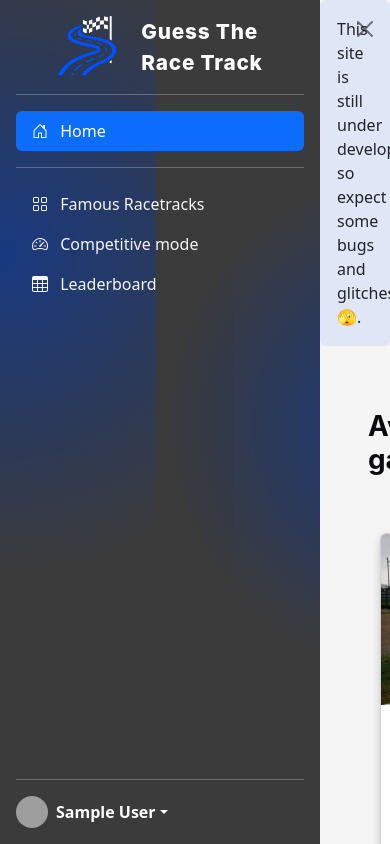
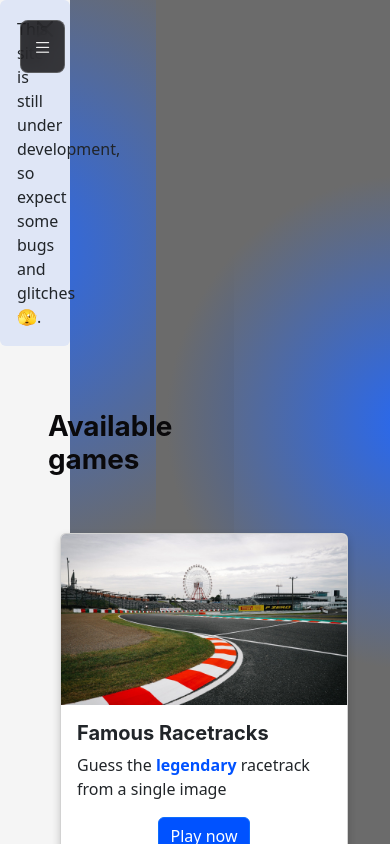
Before and after one commit to WilliamHoltsdalen/guesstheracetrack, a Django app: page /games/ in a window 390 px wide. Run offline with Django 4.2, Linux system fonts and the light colour scheme; the visitor is signed in with stand-in values (Sample User, id 1); parts of the project's set-up code (start-up, migrations or seed data) failed here and were passed over; some libraries are stand-ins or nearby versions; grey boxes are pictures that could not be loaded.

Commit message:
feat(template): Make offcanvas sidebar for small devies

```diff
--- a/guesstheracetrack/static/css/sidebars.css
+++ b/guesstheracetrack/static/css/sidebars.css
@@ -98,3 +98,104 @@ main {
 .sign-in-link:hover {
   color: var(--blue);
 }
+
+/* Burger menu button styles */
+.sidebar-burger-btn {
+  position: fixed;
+  top: 20px;
+  left: 20px;
+  z-index: 1050;
+  background-color: rgba(10, 9, 11, 0.8);
+  border: 1px solid rgba(255, 255, 255, 0.2);
+  color: var(--owhite);
+  padding: 10px 12px;
+  border-radius: 8px;
+  font-size: 1.2rem;
+  backdrop-filter: blur(10px);
+  transition: all 0.3s ease;
+}
+
+.sidebar-burger-btn:hover {
+  background-color: var(--teal-bg-blue);
+  color: white;
+  transform: scale(1.05);
+}
+
+.sidebar-burger-btn:focus {
+  box-shadow: 0 0 0 0.2rem rgba(0, 123, 255, 0.25);
+}
+
+/* Hide burger menu when offcanvas is open (JavaScript-controlled) */
+.sidebar-burger-btn.hide-burger {
+  opacity: 0;
+  visibility: hidden;
+  transform: scale(0.8);
+  pointer-events: none;
+}
+
+/* Offcanvas sidebar styles */
+.sidebar-offcanvas {
+  background: rgba(10, 9, 11, 0.95);
+  color: var(--owhite);
+  backdrop-filter: blur(10px);
+  border-right: 1px solid rgba(255, 255, 255, 0.1);
+}
+
+.sidebar-offcanvas .offcanvas-header {
+  border-bottom: 1px solid rgba(255, 255, 255, 0.1);
+  padding: 1.5rem;
+}
+
+.sidebar-offcanvas .offcanvas-body {
+  padding: 1rem 1.5rem;
+}
+
+.sidebar-offcanvas .navbar-brand {
+  text-decoration: none;
+  color: var(--owhite);
+}
+
+.sidebar-offcanvas .navbar-brand:hover {
+  color: var(--owhite);
+}
+
+.sidebar-offcanvas .btn-close-white {
+  filter: brightness(0) saturate(100%) invert(100%) sepia(0%) saturate(7500%) hue-rotate(13deg) brightness(104%) contrast(106%);
+}
+
+.sidebar-offcanvas .nav-link {
+  color: var(--owhite);
+  margin-bottom: 0.5rem;
+  padding: 0.75rem 1rem;
+  border-radius: 8px;
+  transition: all 0.3s ease;
+}
+
+.sidebar-offcanvas .nav-link:hover {
+  background-color: rgba(255, 255, 255, 0.1);
+  color: var(--teal-bg-blue);
+  transform: translateX(5px);
+}
+
+.sidebar-offcanvas .nav-link.active {
+  background-color: var(--teal-bg-blue);
+  color: white;
+}
+
+/* Responsive adjustments */
+@media (max-width: 991px) {
+  .main-container {
+    padding-left: 0;
+    margin-left: 0;
+  }
+
+  main {
+    padding-left: 0;
+  }
+}
+
+@media (min-width: 992px) {
+  .sidebar-burger-btn {
+    display: none !important;
+  }
+}
--- a/guesstheracetrack/templates/sidebar.html
+++ b/guesstheracetrack/templates/sidebar.html
@@ -26,109 +26,60 @@
   <path d="M1 2.5A1.5 1.5 0 0 1 2.5 1h3A1.5 1.5 0 0 1 7 2.5v3A1.5 1.5 0 0 1 5.5 7h-3A1.5 1.5 0 0 1 1 5.5v-3zM2.5 2a.5.5 0 0 0-.5.5v3a.5.5 0 0 0 .5.5h3a.5.5 0 0 0 .5-.5v-3a.5.5 0 0 0-.5-.5h-3zm6.5.5A1.5 1.5 0 0 1 10.5 1h3A1.5 1.5 0 0 1 15 2.5v3A1.5 1.5 0 0 1 13.5 7h-3A1.5 1.5 0 0 1 9 5.5v-3zm1.5-.5a.5.5 0 0 0-.5.5v3a.5.5 0 0 0 .5.5h3a.5.5 0 0 0 .5-.5v-3a.5.5 0 0 0-.5-.5h-3zM1 10.5A1.5 1.5 0 0 1 2.5 9h3A1.5 1.5 0 0 1 7 10.5v3A1.5 1.5 0 0 1 5.5 15h-3A1.5 1.5 0 0 1 1 13.5v-3zm1.5-.5a.5.5 0 0 0-.5.5v3a.5.5 0 0 0 .5.5h3a.5.5 0 0 0 .5-.5v-3a.5.5 0 0 0-.5-.5h-3zm6.5.5A1.5 1.5 0 0 1 10.5 9h3a1.5 1.5 0 0 1 1.5 1.5v3a1.5 1.5 0 0 1-1.5 1.5h-3A1.5 1.5 0 0 1 9 13.5v-3zm1.5-.5a.5.5 0 0 0-.5.5v3a.5.5 0 0 0 .5.5h3a.5.5 0 0 0 .5-.5v-3a.5.5 0 0 0-.5-.5h-3z" />
   </symbol>
 </svg>
-<!-- Sidebar -->
-<div class="sidebar d-flex flex-column flex-shrink-0 p-3 text-white">
-  <a class="d-flex align-items-center navbar-brand"
-     href="{% url 'landing_page' %}">
-    <div class="row">
-      <div class="col">
-        <img class="navbar-logo"
-             src="{% static 'images/logos/logo.png' %}"
-             alt="Guess The Race Track" />
-      </div>
-      <div class="col my-auto ">
-        <p class="navbar-brand-name text-white my-auto">
-          Guess The
-          <br />
-          Race Track
-        </p>
-      </div>
-    </div>
-  </a>
-  <hr />
-  <ul class="nav nav-pills flex-column mb-auto">
-    <li class="nav-item">
-      <a href="{% url 'games:home' %}"
-         class="nav-link {% if request.path == '/games/' %}active{% endif %}"
-         aria-current="page">
-        <svg class="bi me-2" width="16" height="16">
-          <use xlink:href="#home"></use>
-        </svg>
-        Home
-      </a>
-    </li>
-    <hr />
-    <li>
-      <a href="{% url 'games:famous_tracks' %}"
-         class="nav-link {% if request.path|slice:'0:21' == '/games/famous_tracks/' %}active{% endif %}">
-        <svg class="bi me-2" width="16" height="16">
-          <use xlink:href="#grid"></use>
-        </svg>
-        Famous Racetracks
-      </a>
-    </li>
-    <li>
-      <a href="{% url 'games:competitive_mode' %}"
-         class="nav-link {% if request.path|slice:'0:24' == '/games/competitive_mode/' %}active{% endif %}">
-        <svg class="bi me-2" width="16" height="16">
-          <use xlink:href="#speedometer2"></use>
-        </svg>
-        Competitive mode
-      </a>
-    </li>
-    <li>
-      <a href="{% url 'scores:leaderboard' %}"
-         class="nav-link {% if request.path|slice:'0:20' == '/scores/leaderboard/' %}active{% endif %}">
-        <svg class="bi me-2" width="16" height="16">
-          <use xlink:href="#table"></use>
-        </svg>
-        Leaderboard
-      </a>
-    </li>
-  </ul>
-  <hr />
-  {% if request.user.is_authenticated %}
-    <div class="dropdown">
-      <a href="#"
-         class="d-flex align-items-center text-white text-decoration-none dropdown-toggle"
-         id="dropdownUser1"
-         data-bs-toggle="dropdown"
-         aria-expanded="false">
-        <img src="https://github.com/williamholtsdalen.png"
-             alt=""
-             width="32"
-             height="32"
-             class="rounded-circle me-2" />
-        <strong>{{ user.name }}</strong>
-      </a>
-      <ul class="dropdown-menu dropdown-menu-dark text-small shadow"
-          aria-labelledby="dropdownUser1"
-          style="">
-        <li>
-          <a class="dropdown-item" href="#">Invite a friend!</a>
-        </li>
-        <li>
-          <a class="dropdown-item" href="#">Settings</a>
-        </li>
-        <li>
-          <a class="dropdown-item" href="{% url 'users:detail' request.user.pk %}">{% translate "My Profile" %}</a>
-        </li>
-        <li>
-          <hr class="dropdown-divider" />
-        </li>
-        <li>
-          <a class="dropdown-item" href="{% url 'account_logout' %}">{% translate "Sign out" %}</a>
-        </li>
-      </ul>
-    </div>
-  {% else %}
-    <div class="d-flex align-items-center">
-      <svg class="bi ms-3" width="32" height="32">
-        <use xlink:href="#people-circle"></use>
-      </svg>
-      <a class="sign-in-link ms-3" href="{% url 'account_login' %}">
-        <span>Sign in here</span>
-      </a>
-    </div>
-  {% endif %}
+<!-- Burger menu button - only visible on small screens -->
+<button class="btn btn-primary d-lg-none sidebar-burger-btn"
+        type="button"
+        data-bs-toggle="offcanvas"
+        data-bs-target="#mainSidebar"
+        aria-controls="mainSidebar"
+        id="sidebarBurgerBtn">
+  <i class="bi bi-list"></i>
+</button>
+<!-- Desktop Sidebar-->
+<div class="sidebar d-none d-lg-flex flex-column flex-shrink-0 p-3 text-white">
+  {% include "sidebar_content.html" with is_offcanvas=False dropdown_id="1" %}
 </div>
+<!-- Sidebar for smaller screesn -->
+<div class="offcanvas offcanvas-start sidebar-offcanvas"
+     tabindex="-1"
+     id="mainSidebar"
+     aria-labelledby="mainSidebarLabel">
+  <div class="offcanvas-body p-3">
+    <button type="button"
+            class="btn-close btn-close-white position-absolute top-0 end-0 m-3"
+            data-bs-dismiss="offcanvas"
+            aria-label="Close"></button>
+    {% include "sidebar_content.html" with is_offcanvas=True dropdown_id="2" %}
+  </div>
+</div>
+<script>
+  document.addEventListener('DOMContentLoaded', function() {
+    const burgerBtn = document.getElementById('sidebarBurgerBtn');
+    const sidebar = document.getElementById('mainSidebar');
+    const offcanvasInstance = sidebar ? bootstrap.Offcanvas.getOrCreateInstance(sidebar) : null;
+
+    if (burgerBtn && sidebar) {
+      // Hide burger button when offcanvas opens
+      sidebar.addEventListener('show.bs.offcanvas', function() {
+        burgerBtn.classList.add('hide-burger');
+      });
+
+      // Show burger button when offcanvas closes
+      sidebar.addEventListener('hidden.bs.offcanvas', function() {
+        burgerBtn.classList.remove('hide-burger');
+      });
+    }
+
+    // Handle navigation links in offcanvas - close sidebar when clicked
+    if (offcanvasInstance) {
+      document.querySelectorAll('.offcanvas-nav-link').forEach(function(link) {
+        link.addEventListener('click', function(e) {
+          // Allow the link to navigate first, then close the offcanvas
+          setTimeout(function() {
+            offcanvasInstance.hide();
+          }, 100);
+        });
+      });
+    }
+  });
+</script>
```
Also changed, not shown: guesstheracetrack/templates/sidebar_content.html (added, +112 -0 lines).
